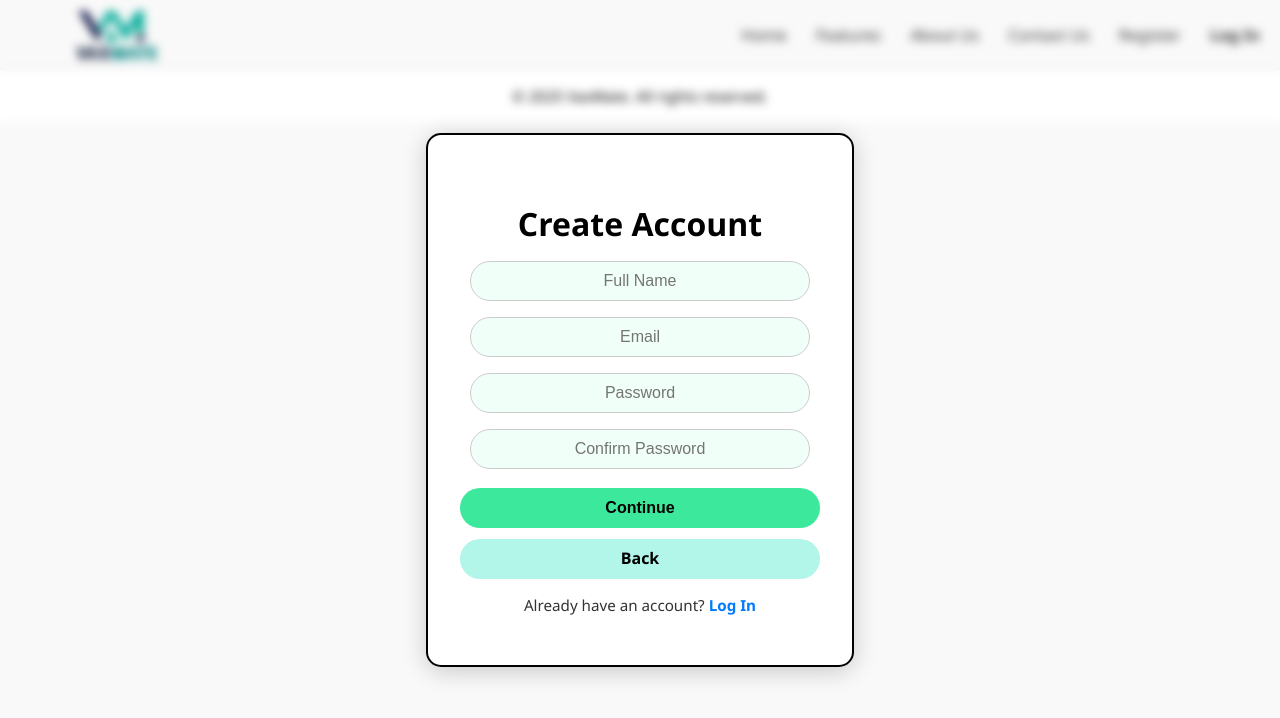
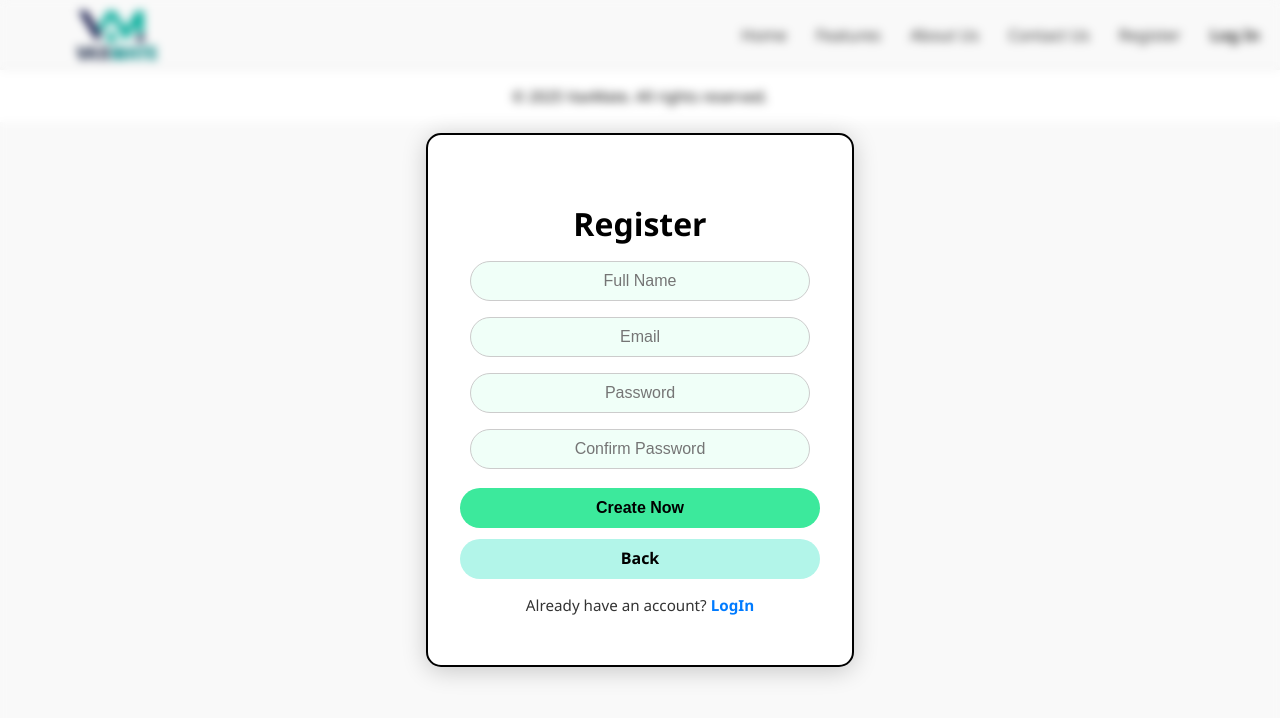
Before and after one commit to Ekrachowdhuryrisha/VaxMate, a Django app: page /register/ in a window 1280 px wide. Shown: the top 718 px of the page. Run offline with Django 5.2, Linux system fonts and the light colour scheme.

Commit message:
User Authentication is Working

```diff
--- a/templates/htmlpages/login.html
+++ b/templates/htmlpages/login.html
@@ -72,7 +72,7 @@
 /* Card */
 .login-card {
   background: #fff;
-  padding: 2.5rem 2rem;
+  padding: 1rem 2rem;
   border-radius: 15px;
   box-shadow: 0 4px 25px rgba(0, 0, 0, 0.3);
   width: 360px;
--- a/templates/htmlpages/register.html
+++ b/templates/htmlpages/register.html
@@ -5,21 +5,29 @@
 
 <div class="register-overlay">
   <div class="register-card">
-    <h2>Create Account</h2>
-    <form method="post" onsubmit="return validateForm()">
+    <h2>Register</h2>
+    <form method="post">
       {% csrf_token %}
       <input type="text" name="full_name" placeholder="Full Name" required>
       <input type="email" name="email" placeholder="Email" required>
-      <input type="password" id="password" name="password" placeholder="Password" required>
-      <input type="password" id="confirm_password" name="reset_password" placeholder="Confirm Password" required>
+      <input type="password" name="password" placeholder="Password" required>
+      <input type="password" name="reset_password" placeholder="Confirm Password" required>
 
-      <button type="submit" class="btn-create">Continue</button>
+      {% if messages %}
+        <ul class="messages">
+          {% for message in messages %}
+            <li class="{{ message.tags }}">{{ message }}</li>
+          {% endfor %}
+        </ul>
+      {% endif %}
+
+      <button type="submit" class="btn-create">Create Now</button>
       <a href="{% url 'home' %}" class="btn-back">Back</a>
     </form>
 
     <div class="login-link">
       <p>Already have an account?
-        <a href="{% url 'login' %}" class="login-text">Log In</a>
+        <a href="{% url 'login' %}" class="login-text">LogIn</a>
       </p>
     </div>
   </div>
@@ -138,5 +146,4 @@
     return true;
   }
 </script>
-
 {% endblock %}
--- a/vaxmate_app/views.py
+++ b/vaxmate_app/views.py
@@ -1,11 +1,13 @@
-
 import random, time
 from django.core.mail import send_mail
 from django.shortcuts import render, redirect
 from django.contrib.auth.models import User
 from django.contrib import messages
+from django.contrib.auth import authenticate, login as auth_login, logout
 from django.contrib.auth.decorators import login_required
-from django.contrib.auth import authenticate, login, logout
+from django.conf import settings
+from django.http import HttpResponse
+
 
 def home(request):
     return render(request, "htmlpages/home.html")
@@ -19,6 +21,7 @@ def aboutUs(request):
 def contact(request):
     return render(request, "htmlpages/contact.html")
 
+
 # 🔹 Helper function: send OTP
 def send_otp(request, email):
     otp = str(random.randint(100000, 999999))  # generate 6-digit otp
@@ -30,7 +33,7 @@ def send_otp(request, email):
         send_mail(
             subject="Your VaxMate Verification Code",
             message=f"Your verification code is {otp}",
-            from_email="katsukiaimeee@gmail.com",
+            from_email=settings.EMAIL_HOST_USER,
             recipient_list=[email],
             fail_silently=False,
         )
@@ -38,19 +41,26 @@ def send_otp(request, email):
         print("Email sending failed:", e)
         messages.error(request, "Could not send OTP. Try again later.")
 
+
 # 🔹 Register view
 def register(request):
     if request.method == "POST":
         full_name = request.POST.get("full_name")
         email = request.POST.get("email")
         password = request.POST.get("password")
+        confirm_password = request.POST.get("reset_password")
+
+        # password match check
+        if password != confirm_password:
+            messages.error(request, "Passwords do not match.")
+            return render(request, "htmlpages/register.html")
 
         # check if email already exists
         if User.objects.filter(email=email).exists():
             messages.error(request, "Email is already registered.")
             return render(request, "htmlpages/register.html")
 
-        # temporarily store user info (not password in plain text!)
+        # temporarily store user info
         request.session['temp_user'] = {
             "full_name": full_name,
             "email": email,
@@ -62,6 +72,7 @@ def register(request):
         return redirect("verify")  # go to verification page
 
     return render(request, "htmlpages/register.html")
+
 
 # 🔹 Verify view
 def verify(request):
@@ -111,35 +122,36 @@ def verify(request):
     return render(request, "htmlpages/verify.html")
 
 
+# 🔹 Login view
 def login(request):
     if request.method == "POST":
-        username = request.POST.get("username")
+        username = request.POST.get("username")  # in our case, email
         password = request.POST.get("password")
 
         user = authenticate(request, username=username, password=password)
 
         if user is not None:
-            login(request, user)  # Django session login
+            auth_login(request, user)  # Django session login
             return redirect("dashboard")  # ✅ redirect to dashboard
         else:
-            messages.error(request, "Invalid username or password")  # show error
+            messages.error(request, "Invalid username or password")
             return redirect("login")
 
-    return render(request, "htmlpages/login.html")  # GET request → show login form
+    return render(request, "htmlpages/login.html")
 
-@login_required(login_url='login')  # user must be logged in
+
+@login_required(login_url='login')
 def dashboard(request):
-    return render(request, "dashboard.html")
+    return render(request, "htmlpages/dashboard.html")
+
 
 def logout_view(request):
     logout(request)
     return redirect("home")
 
+
 def profile(request):
     return render(request, "htmlpages/profile.html")
-
-def dashboard(request):
-    return render(request, "htmlpages/dashboard.html")
 
 def reminder(request):
     return render(request, "htmlpages/reminder.html")
@@ -153,22 +165,19 @@ def verify_email(request):
 def centers(request):
     return render(request, "htmlpages/center.html")
 
-from django.core.mail import send_mail
-from django.conf import settings
-from django.http import HttpResponse
 
+# 🔹 Contact form (authority email message)
 def send_message(request):
     if request.method == 'POST':
         name = request.POST['name']
         email = request.POST['email']
         message = request.POST['message']
 
-        # Send the email (this should be the authority email)
         send_mail(
             f"New Message from {name}",
             message,
             email,  # Sender's email
-            [settings.AUTHORITY_EMAIL],  # Replace with the authority's email address
+            [settings.AUTHORITY_EMAIL],  # Replace with authority's email
         )
 
         return HttpResponse("Thank you for contacting us! We will get back to you soon.")
```
Also changed, not shown: _vaxmate_/settings.py (+7 -5 lines), templates/htmlpages/verify.html (+10 -7 lines), db.sqlite3.
